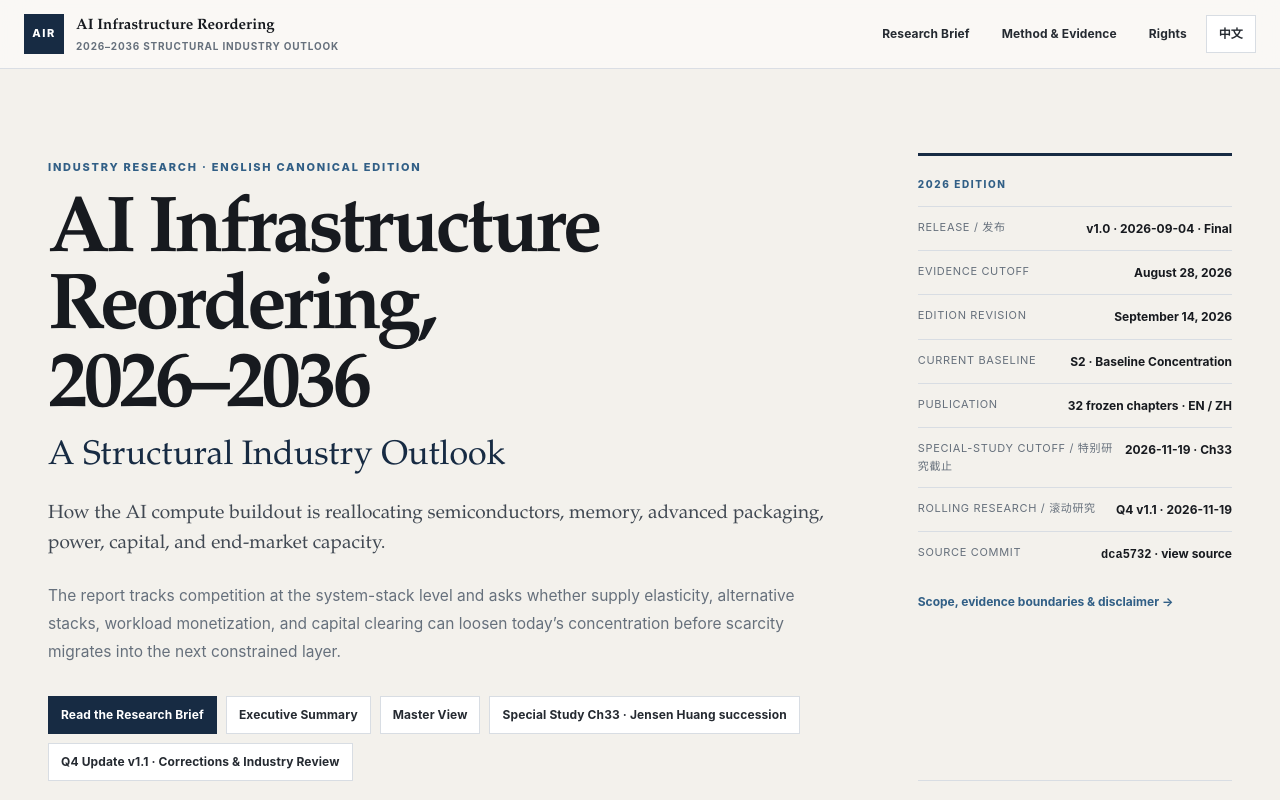
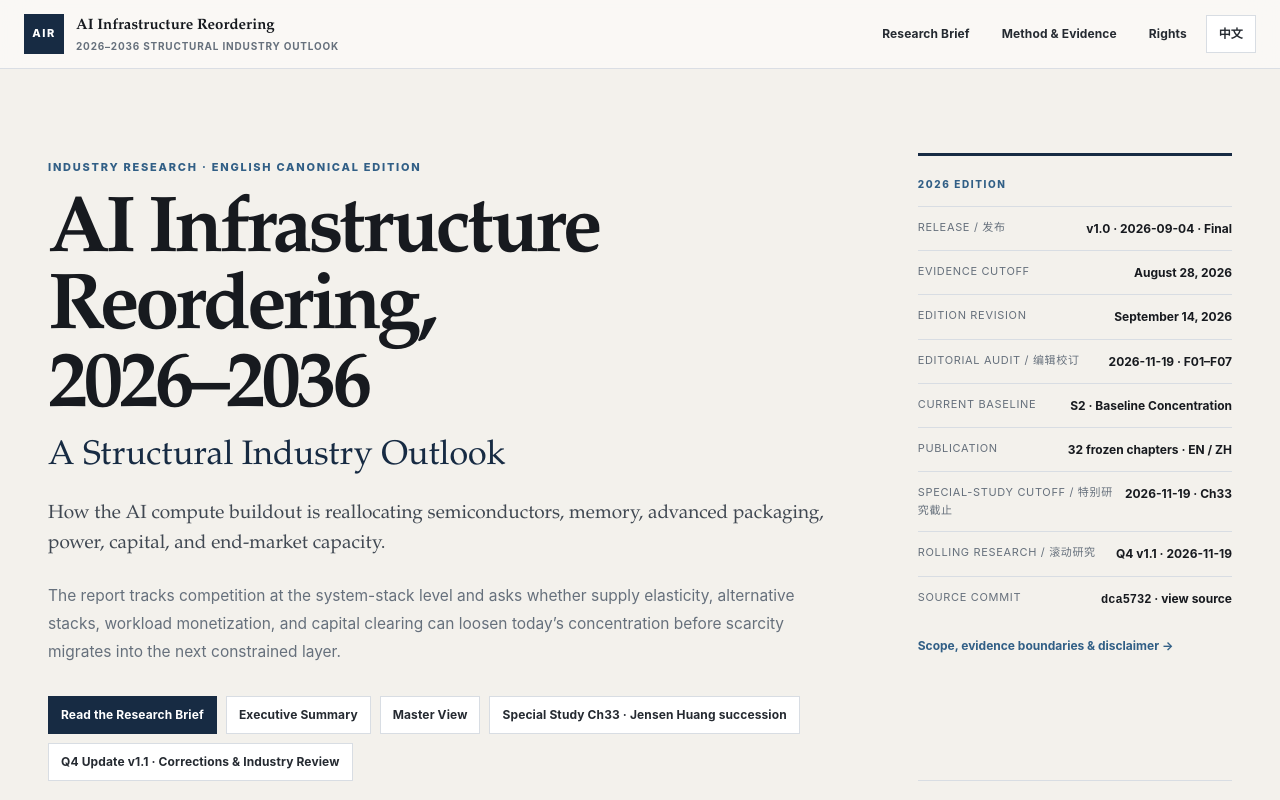
Before and after one commit to kamanager2012/ai-infra-hegemony, a plain HTML site: page docs/index.html in a window 1280 px wide. Shown: the top 800 px of the page. Drawn offline with nearby package versions, Linux system fonts and the light colour scheme.

Commit message:
web: disclose November bounded editorial audit in edition card

```diff
--- a/docs/index.html
+++ b/docs/index.html
@@ -64,6 +64,7 @@
             <div><dt>Release / 发布</dt><dd>v1.0 · 2026-09-04 · Final</dd></div>
             <div><dt id="cutoffLabel">Evidence cutoff</dt><dd>August 28, 2026</dd></div>
             <div><dt id="revisionLabel">Edition revision</dt><dd>September 14, 2026</dd></div>
+            <div><dt>Editorial audit / 编辑校订</dt><dd>2026-11-19 · F01–F07</dd></div>
             <div><dt id="baselineLabel">Current baseline</dt><dd>S2 · Baseline Concentration</dd></div>
             <div><dt id="scopeLabel">Publication</dt><dd>32 frozen chapters · EN / ZH</dd></div>
             <div><dt>Special-study cutoff / 特别研究截止</dt><dd>2026-11-19 · Ch33</dd></div>
```
